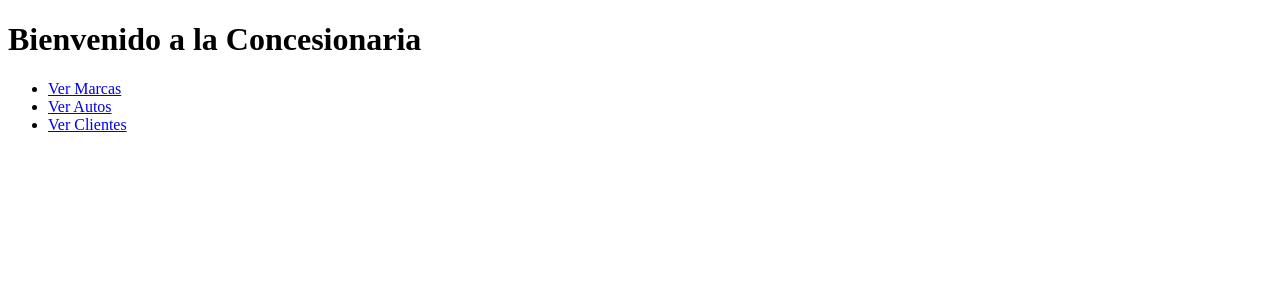
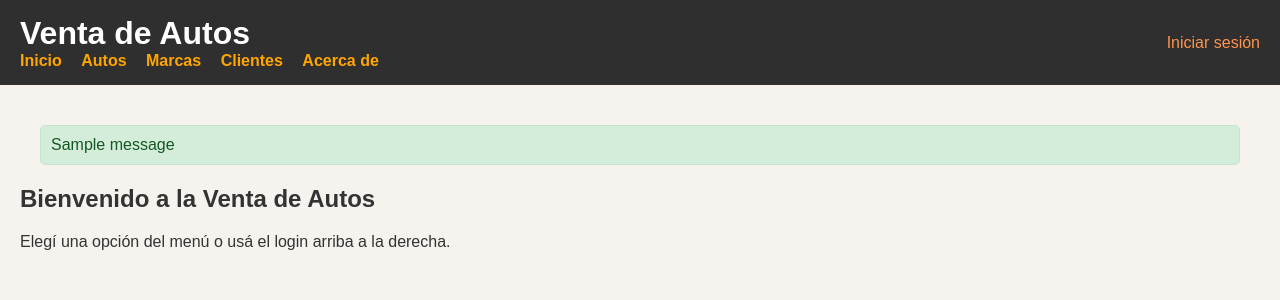
Before and after one commit to jonagna/TuPrimeraPagina-JonathanGnavi, a Django app: page / in a window 1280 px wide. Shown: the top 300 px of the page. Run offline with Django 5.2, Linux system fonts and the light colour scheme; one stand-in notice (Sample message) is shown.

Commit message:
Últimos cambios

```diff
--- a/autos/templates/base.html
+++ b/autos/templates/base.html
@@ -4,15 +4,92 @@
     <meta charset="UTF-8">
     <meta name="viewport" content="width=device-width, initial-scale=1.0">
     <title>{% block title %}Venta de Autos{% endblock %}</title>
+    <style>
+        body {
+            font-family: Arial, sans-serif;
+            background-color: #f6f2ee;
+            color: #333;
+            margin: 0;
+            padding: 0;
+        }
+
+        header {
+            background-color: #2f2f2f;
+            color: white;
+            padding: 15px 20px;
+            display: flex;
+            justify-content: space-between;
+            align-items: center;
+        }
+
+        nav a {
+            color: orange;
+            margin-right: 15px;
+            text-decoration: none;
+            font-weight: bold;
+        }
+
+        .user-info {
+            text-align: right;
+        }
+
+        .user-info a {
+            color: #ff944d;
+            text-decoration: none;
+            margin-left: 10px;
+        }
+
+        main {
+            padding: 20px;
+        }
+
+        .messages {
+            list-style: none;
+            padding: 10px;
+            margin: 20px;
+            background-color: #d4edda;
+            color: #155724;
+            border: 1px solid #c3e6cb;
+            border-radius: 5px;
+        }
+
+        a:hover {
+            text-decoration: underline;
+        }
+    </style>
 </head>
 <body>
     <header>
-        <h1>Venta de Autos</h1>
-        <nav>
-            <a href="{% url 'home' %}">Inicio</a>
-        </nav>
+        <div>
+            <h1 style="margin: 0;">Venta de Autos</h1>
+            <nav>
+                <a href="{% url 'home' %}">Inicio</a>
+                <a href="{% url 'lista_autos' %}">Autos</a>
+                <a href="{% url 'lista_marcas' %}">Marcas</a>
+                <a href="{% url 'lista_clientes' %}">Clientes</a>
+                <a href="{% url 'about' %}">Acerca de</a>
+
+            </nav>
+        </div>
+        <div class="user-info">
+            {% if user.is_authenticated %}
+                Hola, {{ user.username }} |
+                <a href="{% url 'logout' %}">Cerrar sesión</a>
+            {% else %}
+                <a href="{% url 'login' %}">Iniciar sesión</a>
+            {% endif %}
+        </div>
     </header>
+
     <main>
+        {% if messages %}
+            <ul class="messages">
+                {% for message in messages %}
+                    <li>{{ message }}</li>
+                {% endfor %}
+            </ul>
+        {% endif %}
+
         {% block content %}{% endblock %}
     </main>
 </body>
--- a/autos/templates/inicio.html
+++ b/autos/templates/inicio.html
@@ -1,14 +1,10 @@
-<!DOCTYPE html>
-<html>
-<head>
-    <title>Inicio</title>
-</head>
-<body>
-    <h1>Bienvenido a la Concesionaria</h1>
-    <ul>
-        <li><a href="{% url 'lista_marcas' %}">Ver Marcas</a></li>
-        <li><a href="{% url 'lista_autos' %}">Ver Autos</a></li>
-        <li><a href="{% url 'lista_clientes' %}">Ver Clientes</a></li>
-    </ul>
-</body>
+{% extends 'base.html' %}
+
+{% block title %}Inicio{% endblock %}
+
+{% block content %}
+    <h2>Bienvenido a la Venta de Autos</h2>
+    <p>Elegí una opción del menú o usá el login arriba a la derecha.</p>
+{% endblock %}
+
 </html>
--- a/autos/urls.py
+++ b/autos/urls.py
@@ -22,4 +22,6 @@ urlpatterns = [
 
 
     path('inicio/', views.inicio, name='inicio'),
+    path('about/', views.about, name='about'),
+
 ]
--- a/autos/views.py
+++ b/autos/views.py
@@ -82,7 +82,10 @@ def eliminar_cliente(request, pk):
         return redirect('lista_clientes')
     return render(request, 'clientes/confirmar_eliminar.html', {'obj': cliente})
 
-from django.shortcuts import render
+
 
 def inicio(request):
     return render(request, 'inicio.html')
+
+def about(request):
+    return render(request, 'about.html')
--- a/config/urls.py
+++ b/config/urls.py
@@ -1,25 +1,24 @@
-"""
-URL configuration for config project.
-
-The `urlpatterns` list routes URLs to views. For more information please see:
-    https://docs.djangoproject.com/en/5.1/topics/http/urls/
-Examples:
-Function views
-    1. Add an import:  from my_app import views
-    2. Add a URL to urlpatterns:  path('', views.home, name='home')
-Class-based views
-    1. Add an import:  from other_app.views import Home
-    2. Add a URL to urlpatterns:  path('', Home.as_view(), name='home')
-Including another URLconf
-    1. Import the include() function: from django.urls import include, path
-    2. Add a URL to urlpatterns:  path('blog/', include('blog.urls'))
-"""
 from django.contrib import admin
 from django.urls import path, include
 from autos import views as autos_views
+from django.contrib.auth import logout
+from django.contrib import messages
+from django.shortcuts import redirect
+
+# Vista personalizada para logout con mensaje
+def logout_view(request):
+    logout(request)
+    messages.success(request, "Sesión finalizada con éxito.")
+    return redirect('home')
 
 urlpatterns = [
     path('admin/', admin.site.urls),
     path('autos/', include('autos.urls')),
     path('', autos_views.inicio, name='home'),
+
+    # Login de Django
+    path('accounts/', include('django.contrib.auth.urls')),
+
+    # Logout personalizado
+    path('logout/', logout_view, name='logout'),
 ]
```
Also changed, not shown: autos/templates/about.html (added, +11 -0 lines), autos/templates/marcas/lista.html (+10 -4 lines), autos/templates/registration/logged_out.html (added, +9 -0 lines), autos/templates/registration/login.html (added, +12 -0 lines), config/settings.py (+10 -3 lines), README.md, db.sqlite3.
